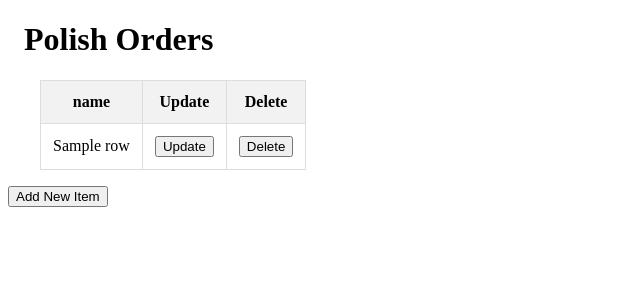
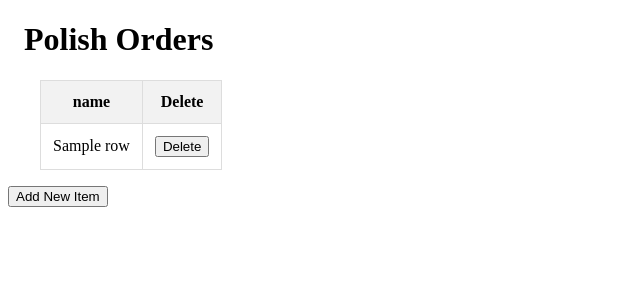
Before and after one commit to kelseybowen/GlossAndQuery, a Flask app: template templates/polish-orders.j2 in a window 1280 px wide. Shown: the part 58-358 px from the top of the page, without its empty margins (0-640 px from the left). Run offline with Flask 3, Linux system fonts and the light colour scheme; the template is opened without the code that fills it: most values are stand-ins (such as "Sample title", 1, 10 or a date in 2020).

Commit message:
deleted update button on polish order bc table at bottom no longer functioning

```diff
--- a/app.py
+++ b/app.py
@@ -5,7 +5,7 @@ from flask import Flask, render_template, request, redirect
 import database.db_connector as db
 
 PORT = 8282
-DEV_PORT =  9008
+DEV_PORT =  9007
 
 app = Flask(__name__)
 
--- a/templates/polish-orders.j2
+++ b/templates/polish-orders.j2
@@ -8,7 +8,6 @@
         {% for c in polish_orders[0].keys() %}
           <th>{{ c }}</th>
         {% endfor %}
-        <th>Update</th>
         <th>Delete</th>
       </tr>
     </thead>
@@ -18,11 +17,6 @@
         {% for v in row.values() %}
           <td>{{ v }}</td>
         {% endfor %}
-        <td>
-          <button class="update-btn" data-id="{{ row.polishOrderID }}">
-            Update
-          </button>
-        </td>
         <td>
           <button class="delete-btn">Delete</button>
         </td>
```
